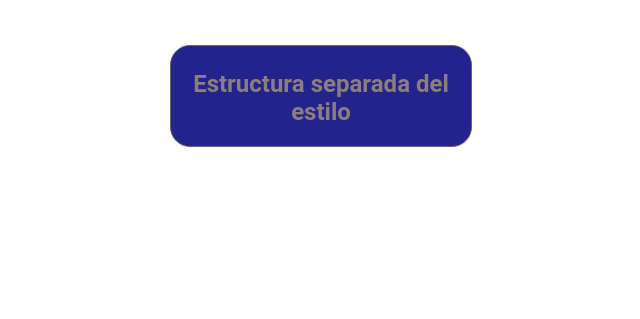
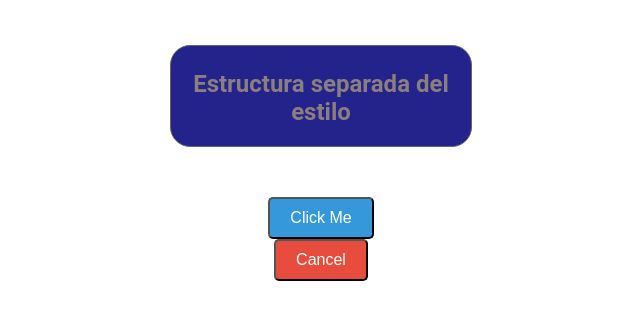
Before and after one commit to JuanSanabria55822013/EjemploOOCSS, a plain HTML site: page index.html in a window 1280 px wide. Shown: the part 85-404 px from the top of the page, without its empty margins (319-959 px from the left). Drawn offline with Linux system fonts and the light colour scheme.

Commit message:
Update index.html
cambios html

```diff
--- a/index.html
+++ b/index.html
@@ -13,6 +13,7 @@
     <section class= "container colorContenedor">
         <h3 class="h3.h3-tamaño">Estructura separada del estilo</h2>
     </section>
-
+     <button class="button primary">Click Me</button>
+    <button class="button secondary">Cancel</button>
 </body>
 </html>
```
